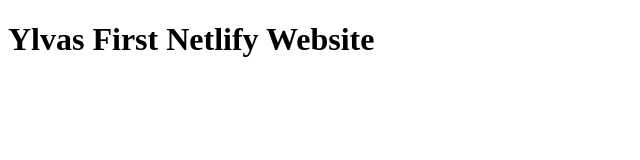
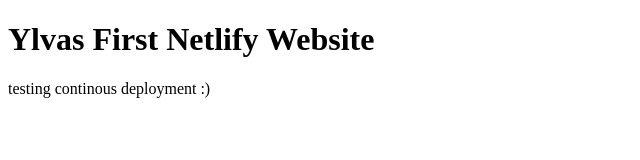
Before and after one commit to YlvaLund/Netflify-webpage, a plain HTML site: page Index.html in a window 1280 px wide. Shown: the whole page, without its empty margins (0-640 px from the left). Drawn offline with Linux system fonts and the light colour scheme.

Commit message:
Testing continous deployment
Updated index.html to push and test Netlify cd.

```diff
--- a/Index.html
+++ b/Index.html
@@ -9,6 +9,9 @@
     <h1>
         Ylvas First Netlify Website
     </h1>
+    <p>
+        testing continous deployment :)
+    </p>
 
 </body>
 </html>
```
